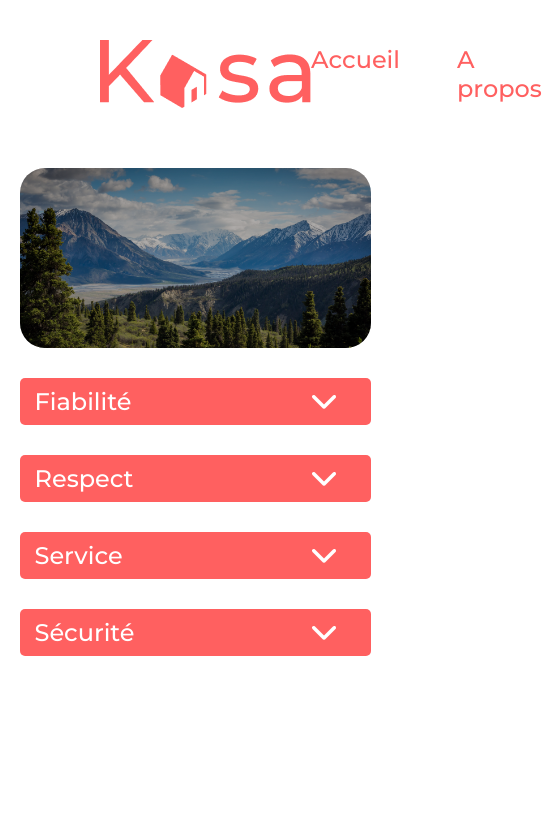
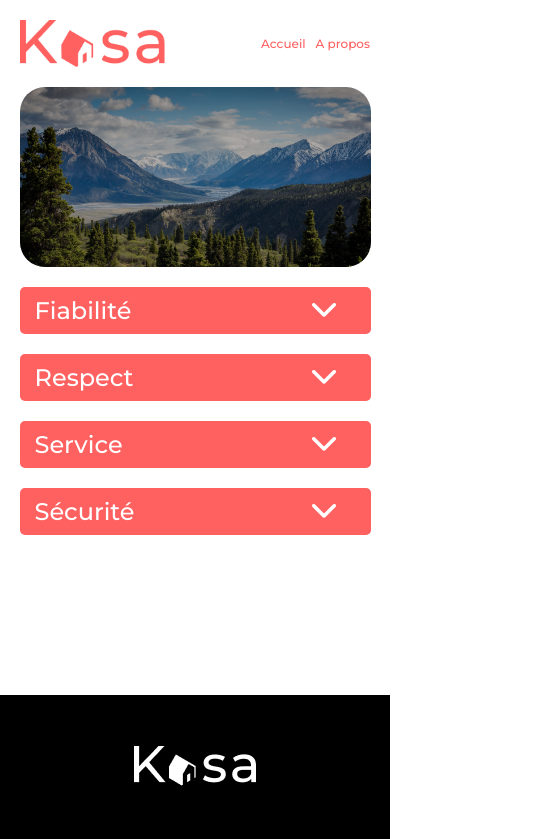
Before and after one commit to GohanJesse/Kasa-App_19042023, a React (Create React App) app: page /About in a window 390 px wide. Shown: the top 839 px of the page, 542 px wide, since content can reach past the window. Built offline with nearby package versions, Linux system fonts and the light colour scheme.

Commit message:
Avancée sur le Responsive de la version mobile, il ne manque que quelques petits détails / Les pages Home, About, NotFound sont presque finies / Réctifs nécessaires sur les liens de la Navbar

```diff
--- a/src/components/About/About.module.css
+++ b/src/components/About/About.module.css
@@ -7,3 +7,11 @@
     grid-gap: 30px;
     margin-bottom: 200px;
 }
+
+@media (max-width: 768px) {
+    .aboutMain {
+        grid-gap: 20px;
+        margin-bottom: 160px;
+    }
+
+  }
--- a/src/components/Banner/Banner.module.css
+++ b/src/components/Banner/Banner.module.css
@@ -5,7 +5,6 @@
   height: 223px;
   width: 86%;
   border-radius: 25px;
-  /* background-image: url("./IMG_BannerHome.png"); */
   background-size: cover;
   background-position: center;
   background-repeat: no-repeat;
@@ -40,6 +39,8 @@
   .banner {
     width: 90%;
     height: 180px;
+    margin-top: 20px;
+
   }
 
   .banner .tag {
--- a/src/components/Card/Card.module.css
+++ b/src/components/Card/Card.module.css
@@ -42,4 +42,8 @@
     width: 100%;
     height: 280px;
   }
+
+  .card p {
+    font-size: 14px;
+  }
 }
--- a/src/components/Footer/Footer.module.css
+++ b/src/components/Footer/Footer.module.css
@@ -10,9 +10,14 @@
 
 .copyright {
   color: white;
-    font-family: 'Montserrat';
+  font-family: "Montserrat";
   font-weight: 500;
   font-size: 24px;
   align-self: center;
+}
 
+@media (max-width: 768px) {
+  .copyright {
+    font-size: 12px;
   }
+}
--- a/src/components/Gallery/Gallery.module.css
+++ b/src/components/Gallery/Gallery.module.css
@@ -28,9 +28,9 @@
     grid-template-columns: repeat(1, 1fr);
     overflow: hidden;
     height: auto;
+    margin-top: 20px;
+    margin-bottom: 20px;
+    grid-gap: 10px;
   }
 
-  .card p {
-    font-size: 14px;
-  }
 }
--- a/src/components/Header/Header.js
+++ b/src/components/Header/Header.js
@@ -1,12 +1,12 @@
 import React from 'react'
-import "./Header.module.css"
+import Styles from "./Header.module.css"
 import D_Logo from "./D_Logo_Header.png"
 import Navbar from "../Navbar/Navbar"
 
 export default function Header() {
   return (
-    <header>
-        <img src={D_Logo} />
+    <header className={Styles.header}>
+        <img className={Styles.logoHeader} src={D_Logo} alt='logo Kasa'/>
         <Navbar />
     </header>
   )
--- a/src/components/Header/Header.module.css
+++ b/src/components/Header/Header.module.css
@@ -5,3 +5,13 @@ header {
     justify-content: space-between;
     align-items: center;
 }
+
+@media (max-width: 768px) {
+    header {
+        padding: 20px 20px 0 20px;
+    }
+
+    .logoHeader {
+        width: 145px;
+    }
+  }
--- a/src/components/Navbar/Navbar.js
+++ b/src/components/Navbar/Navbar.js
@@ -1,5 +1,5 @@
 import React from "react";
-import { Link, NavLink } from "react-router-dom";
+import { NavLink } from "react-router-dom";
 import Styles from "./Navbar.module.css"
 
 
@@ -8,14 +8,18 @@ export default function Navbar() {
 
 
     return (
-        <nav className={Styles.navbar}>
-            <NavLink to="/" className={({ isActive }) => isActive ? "activeLink" : ""}>
+        <nav className={Styles.navBar}>
+            <NavLink
+                to="/"
+                className={({ isActive }) => isActive ? "activeLink" : ""}>
                 Accueil
             </NavLink>
 
-            <NavLink to="/About" className={({ isActive }) => isActive ? "activeLink" : ""}>
+            <NavLink
+                to="/About"
+                className={({ isActive }) => isActive ? "activeLink" : ""}>
                 A propos
             </NavLink>
         </nav>
     )
-}
+};
--- a/src/components/Navbar/Navbar.module.css
+++ b/src/components/Navbar/Navbar.module.css
@@ -1,9 +1,9 @@
-.navbar {
+.navBar {
     display: flex;
     grid-gap: 57px;
 }
 
-.navbar a {
+.navBar a {
     color:  #FF6060;
     text-decoration: none;
     font-family: 'Montserrat';
@@ -12,6 +12,18 @@
     font-size: 24px;
 }
 
-.navbar a:active {
+.activeLink {
     text-decoration: underline;
 }
+
+@media (max-width: 768px) {
+    .navBar {
+        grid-gap: 10px;
+    }
+
+    .navBar a {
+        font-size: 12px;
+    }
+
+
+  }
--- a/src/components/NotFound/NotFound.module.css
+++ b/src/components/NotFound/NotFound.module.css
@@ -34,3 +34,23 @@
     padding-top: 150px;
     padding-bottom: 160px;
 }
+
+@media (max-width: 768px) {
+    .h2Notfound {
+        font-size: 96px;
+        padding-top: 198px;
+    }
+
+    .pNotfound {
+        font-size: 18px;
+        text-align: center;
+
+    }
+
+    .spanNotfound {
+        font-size: 14px;
+        padding-top: 150px;
+        padding-bottom: 235px;
+    }
+
+  }
```
Lines whose indentation alone changed are shown as unchanged.
